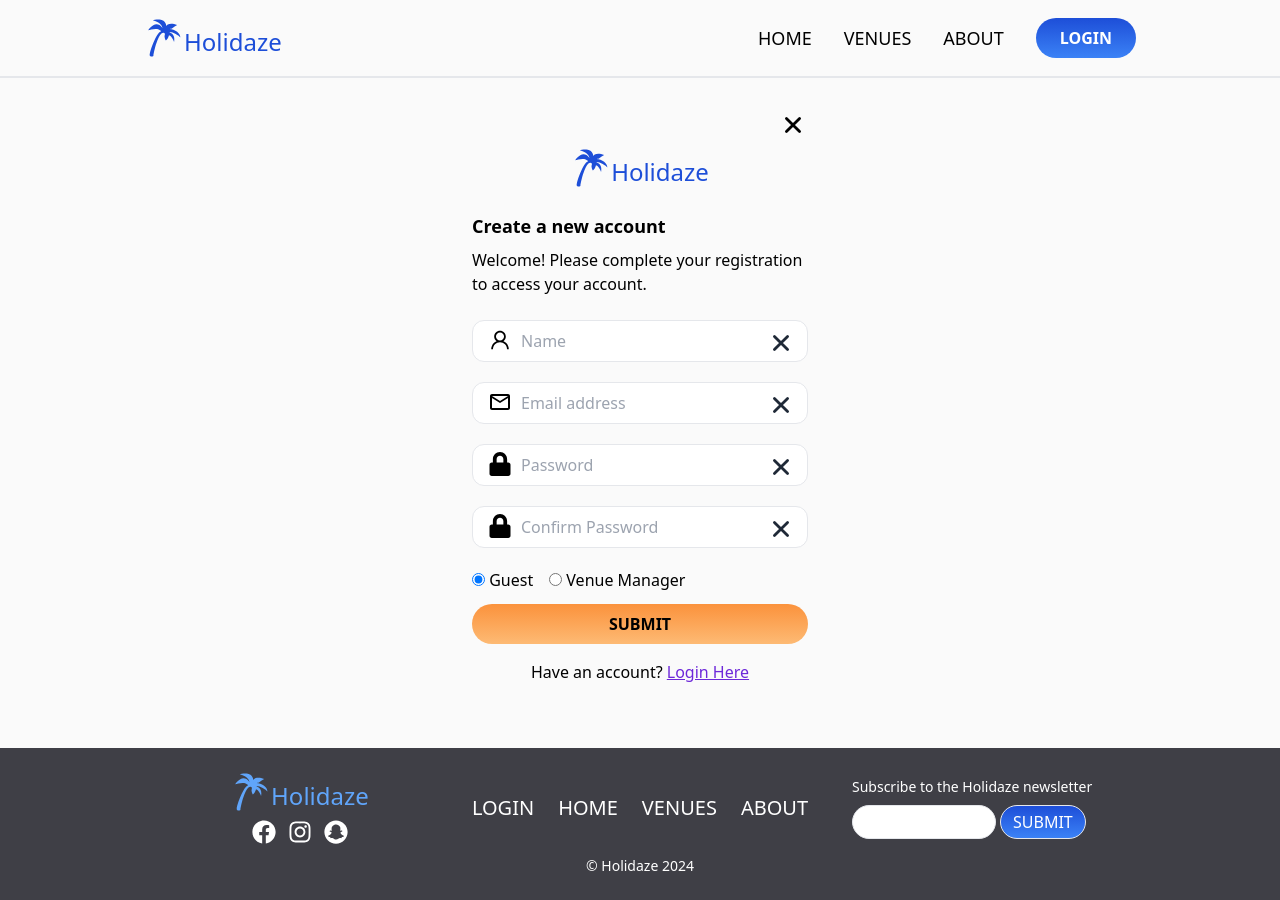
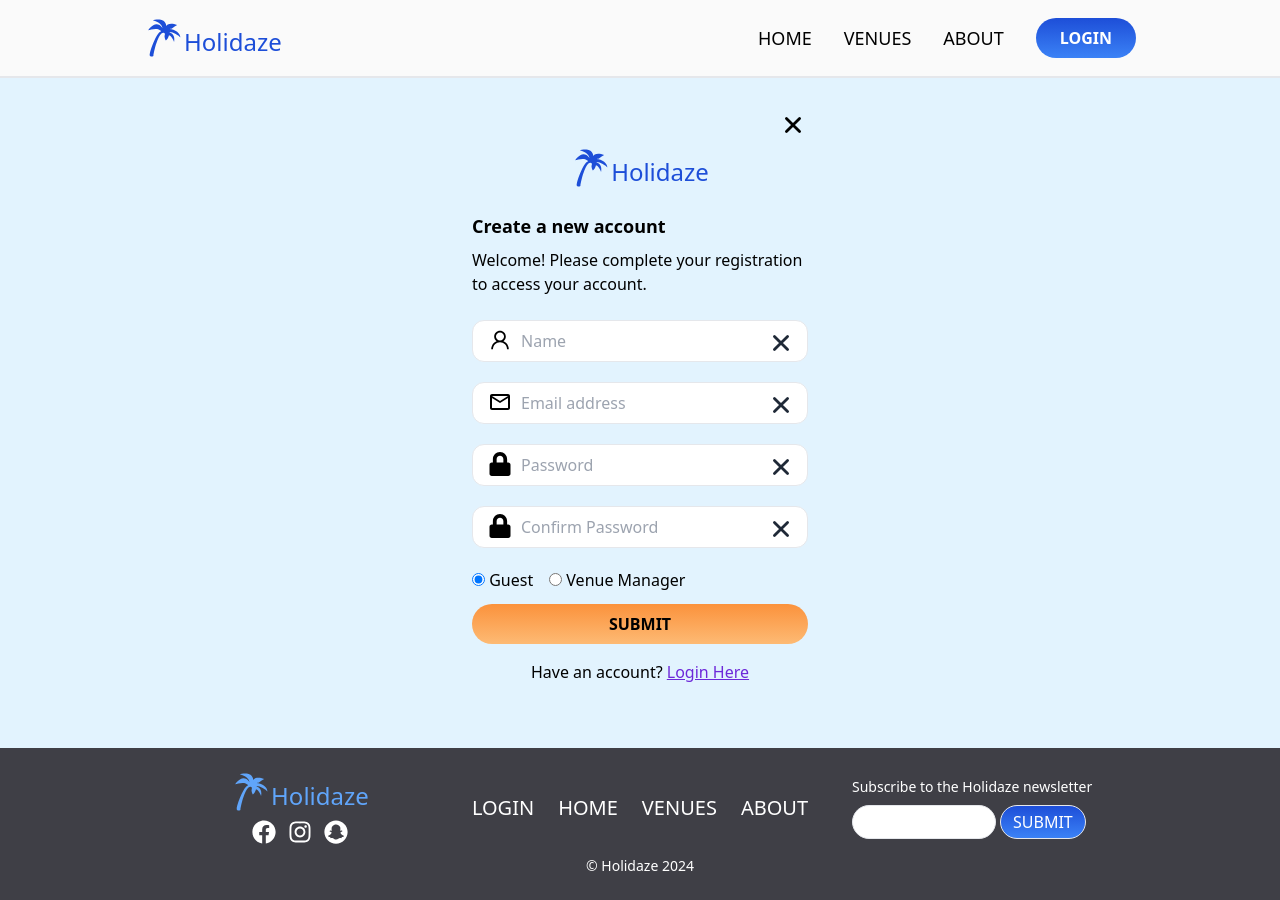
Before and after one commit to karolina-szymanska/project-exam-2, a React (Vite) app: page /register in a window 1280 px wide. Built offline with nearby package versions, Linux system fonts and the light colour scheme.

Commit message:
changed background color

```diff
--- a/src/index.css
+++ b/src/index.css
@@ -3,5 +3,5 @@
 @tailwind utilities;
 
 body {
-  background-color: rgb(250 250 250);
+  background-color: #e2f3fe;
 }
```
